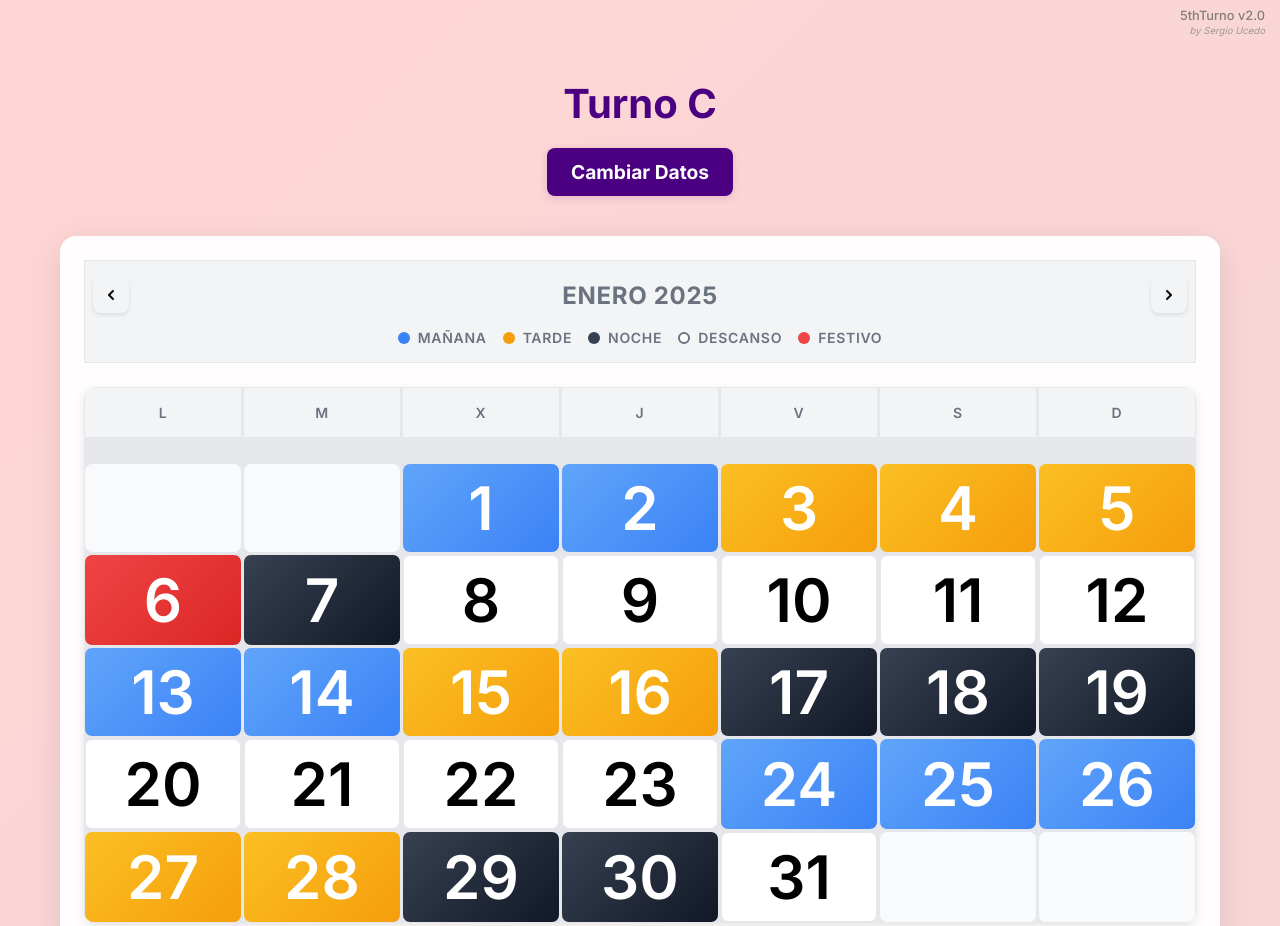
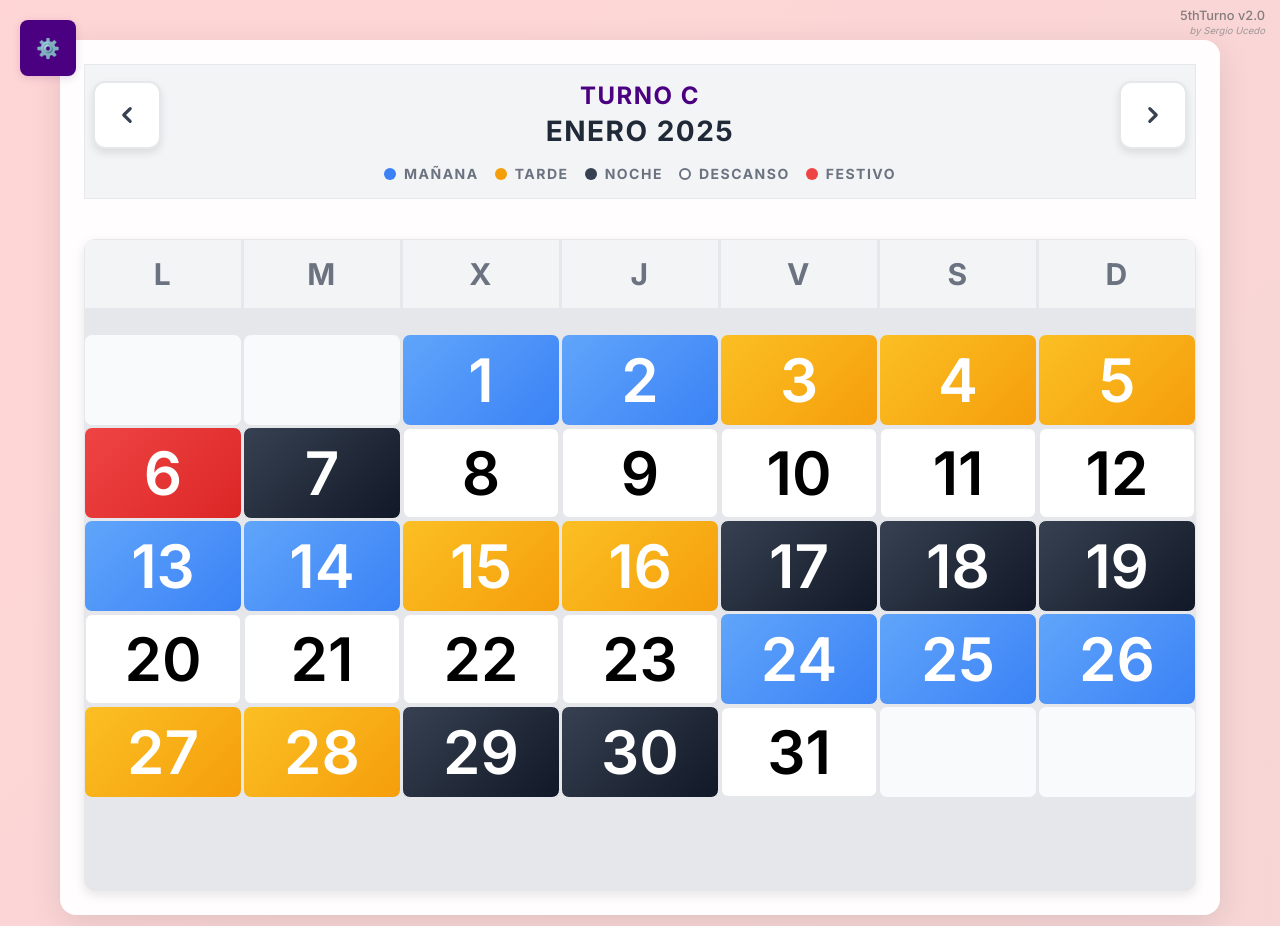
Before and after one commit to xerchion/5thTurno2, a website: page index.html in a window 1280 px wide. Shown: the top 926 px of the page. Drawn offline with Linux system fonts and the light colour scheme.

Commit message:
Refactor la cabecera del calendario y mejora el estilo del botón de configuración flotante

```diff
--- a/index.html
+++ b/index.html
@@ -16,15 +16,8 @@
     <div class="author">by Sergio Ucedo</div>
 </div>
 
-<!-- Cabecera con título centrado y botones -->
-<div class="header-container">
-    <div class="titulo-principal">
-        <div class="turno-titulo">Turno C</div>
-    </div>
-    <div class="botones-container">
-        <button id="menuIcon">Cambiar Datos</button>
-    </div>
-</div>
+<!-- Botón de configuración flotante -->
+<button id="menuIcon" class="floating-settings-button">⚙️</button>
 
 <!-- Contenedor principal del calendario -->
 <main class="calendar-main">
@@ -36,7 +29,10 @@
                         <path fill-rule="evenodd" d="M12.707 5.293a1 1 0 010 1.414L9.414 10l3.293 3.293a1 1 0 01-1.414 1.414l-4-4a1 1 0 010-1.414l4-4a1 1 0 011.414 0z" clip-rule="evenodd"></path>
                     </svg>
                 </button>
-                <h2 id="monthTitle" class="month-title">Enero 2025</h2>
+                <div class="calendar-title">
+                    <div class="turno-titulo">Turno C</div>
+                    <h2 id="monthTitle" class="month-title">Enero 2025</h2>
+                </div>
                 <button id="nextMonth" class="nav-button">
                     <svg class="nav-icon" fill="currentColor" viewBox="0 0 20 20">
                         <path fill-rule="evenodd" d="M7.293 14.707a1 1 0 010-1.414L10.586 10 7.293 6.707a1 1 0 011.414-1.414l4 4a1 1 0 010 1.414l-4 4a1 1 0 01-1.414 0z" clip-rule="evenodd"></path>
--- a/script.js
+++ b/script.js
@@ -391,8 +391,8 @@ function inicializarCalendario(añoUsuario, turnoUsuario) {
     // Cambiar el gradiente según el turno
     cambiarGradienteTurno(turnoUsuario);
 
-    // Actualizar título en la cabecera
-    const turnoTitulo = document.querySelector('.turno-titulo');
+    // Actualizar título en la cabecera del calendario
+    const turnoTitulo = document.querySelector('.calendar-title .turno-titulo');
     if (turnoTitulo) turnoTitulo.textContent = `Turno ${turnoUsuario}`;
 
     // Borrar calendarios anteriores si existen
--- a/styles.css
+++ b/styles.css
@@ -62,12 +62,39 @@ body {
     font-style: italic;
 }
 
+/* Botón flotante de configuración */
+.floating-settings-button {
+    position: fixed;
+    top: 20px;
+    left: 20px;
+    z-index: 1000;
+    background: rgba(255, 255, 255, 0.95);
+    border: 2px solid #e5e7eb;
+    border-radius: 50%;
+    width: 56px;
+    height: 56px;
+    cursor: pointer;
+    display: flex;
+    align-items: center;
+    justify-content: center;
+    transition: all 0.3s ease;
+    box-shadow: 0 4px 12px rgba(0, 0, 0, 0.15);
+    backdrop-filter: blur(10px);
+    font-size: 1.5rem;
+}
+
+.floating-settings-button:hover {
+    background: rgba(243, 244, 246, 0.95);
+    border-color: #d1d5db;
+    transform: translateY(-2px) rotate(90deg);
+    box-shadow: 0 8px 20px rgba(0, 0, 0, 0.2);
+}
+
 /* Contenedor principal de la cabecera */
 .header-container {
     display: flex;
-    flex-direction: column;
     align-items: center;
-    gap: 20px;
+    justify-content: flex-end;
     padding: 80px 40px 20px 40px;
     width: 100%;
     box-sizing: border-box;
@@ -887,8 +914,11 @@ h1 {
 /* Container principal del calendario */
 .calendar-main {
     max-width: 1200px;
-    margin: 0 auto;
+    margin: 20px auto;
     padding: 20px;
+    min-height: calc(100vh - 120px);
+    display: flex;
+    flex-direction: column;
 }
 
 .calendar-container {
@@ -897,6 +927,9 @@ h1 {
     padding: 24px;
     box-shadow: 0 8px 32px rgba(0, 0, 0, 0.1);
     backdrop-filter: blur(10px);
+    flex: 1;
+    display: flex;
+    flex-direction: column;
 }
 
 .calendar-header {
@@ -910,11 +943,27 @@ h1 {
     margin-bottom: 16px;
 }
 
+.calendar-title {
+    display: flex;
+    flex-direction: column;
+    align-items: center;
+    text-align: center;
+}
+
+.calendar-title .turno-titulo {
+    font-size: 1.5rem;
+    font-weight: bold;
+    color: #4B0082;
+    margin: 0 0 4px 0;
+    line-height: 1.2;
+}
+
 .month-title {
-    font-size: 1.5rem;
+    font-size: 1.75rem;
     font-weight: 700;
-    color: var(--text-primary);
+    color: #1f2937;
     margin: 0;
+    line-height: 1.2;
 }
 
 .legend-indicators {
@@ -963,33 +1012,35 @@ h1 {
 
 /* Navigation buttons */
 .nav-button {
-    background: var(--bg-primary);
-    border: none;
-    border-radius: 8px;
-    padding: 8px;
+    background: #ffffff;
+    border: 2px solid #e5e7eb;
+    border-radius: 12px;
+    padding: 16px;
     cursor: pointer;
     display: flex;
     align-items: center;
     justify-content: center;
     transition: all 0.2s ease;
-    box-shadow: 0 2px 4px rgba(0, 0, 0, 0.1);
+    box-shadow: 0 4px 8px rgba(0, 0, 0, 0.1);
 }
 
 .nav-icon {
-    width: 20px;
-    height: 20px;
+    width: 32px;
+    height: 32px;
+    color: #374151;
 }
 
 .nav-button:hover {
-    background: var(--bg-secondary);
-    transform: translateY(-1px);
-    box-shadow: 0 4px 8px rgba(0, 0, 0, 0.15);
+    background: #f3f4f6;
+    border-color: #d1d5db;
+    transform: translateY(-2px);
+    box-shadow: 0 6px 12px rgba(0, 0, 0, 0.15);
 }
 
 .nav-button svg {
-    width: 20px;
-    height: 20px;
-    color: var(--text-primary);
+    width: 32px;
+    height: 32px;
+    color: #374151;
 }
 
 .nav-icon {
@@ -1000,6 +1051,9 @@ h1 {
 /* Calendar Grid */
 .calendar-grid-wrapper {
     margin-top: 16px;
+    flex: 1;
+    display: flex;
+    flex-direction: column;
 }
 
 .calendar-grid {
@@ -1010,14 +1064,16 @@ h1 {
     border-radius: 12px;
     overflow: hidden;
     box-shadow: 0 4px 12px rgba(0, 0, 0, 0.1);
+    flex: 1;
+    grid-template-rows: auto repeat(6, 1fr);
 }
 
 /* Calendar Headers (días de la semana) */
 .calendar-header {
     background: #f3f4f6;
     color: #6b7280;
-    font-weight: 600;
-    font-size: 0.875rem;
+    font-weight: 700;
+    font-size: 1.875rem;
     padding: 16px 8px;
     text-align: center;
     text-transform: uppercase;
```
